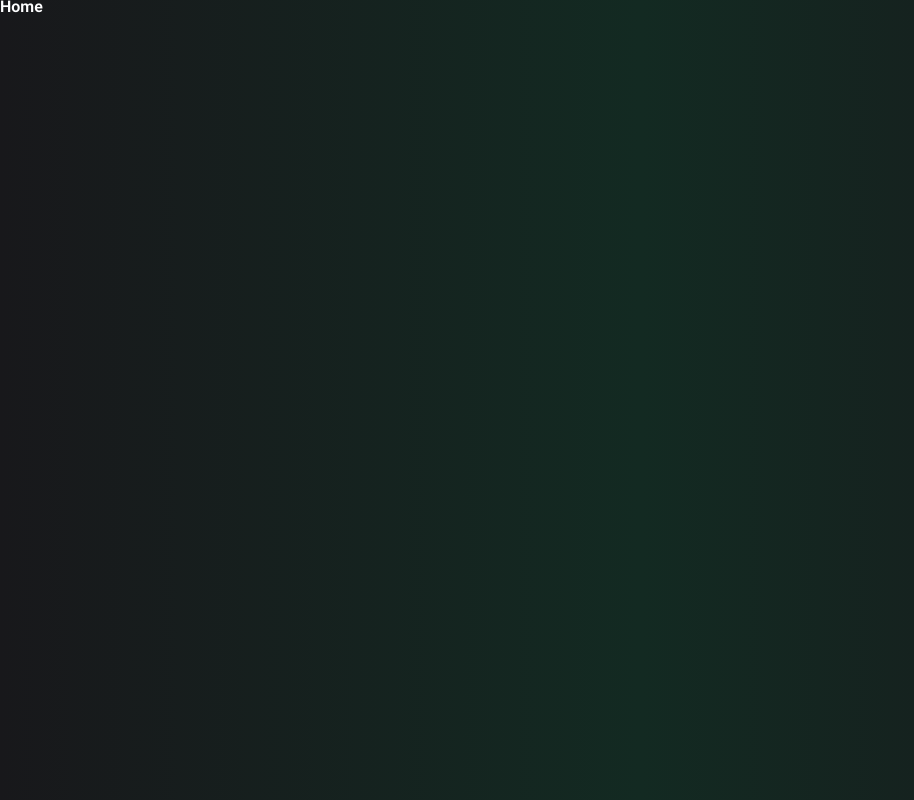
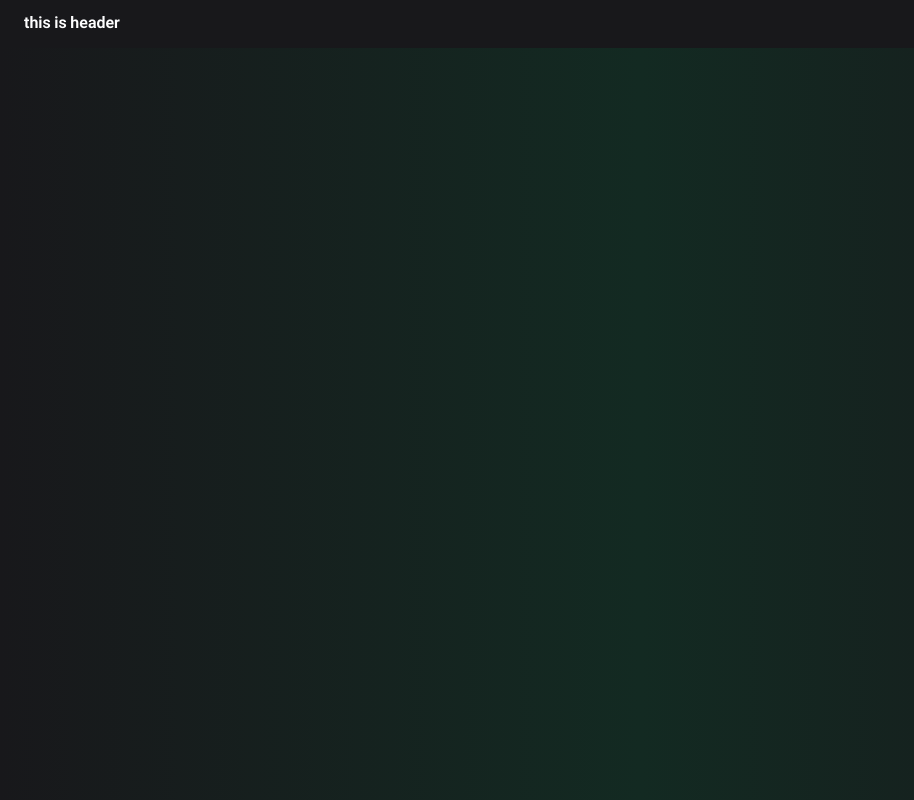
Before and after one commit to mohammadmehdidalvandii/RotiKala, a React (Vite) app: page / in a window 1280 px wide. Shown: the whole page, without its empty margins (0-914 px from the left). Built offline with nearby package versions, Linux system fonts and the light colour scheme.

Commit message:
create components header

```diff
--- a/src/App.jsx
+++ b/src/App.jsx
@@ -3,7 +3,7 @@ import routes from "./routes"
 // import db from './data/db.json'
 import { useState } from "react"
 import productContext from './context/ProductContext'
-
+import Header from "./components/module/Header/Header"
 
 function App() {
   const router =useRoutes(routes)
@@ -19,7 +19,7 @@ function App() {
         setUserBasket
       }}
       >
-
+        <Header/>
       {router}
       </productContext.Provider>
     </>
--- /dev/null
+++ b/src/components/module/Header/Header.css
@@ -0,0 +1,9 @@
+.header{
+    display: block;
+    position: fixed;
+    width: 100%;
+    height: 3rem;
+    padding: 1rem 1.5rem;
+    margin: 0;
+    background-color: var(--color-black-2);
+}
--- /dev/null
+++ b/src/components/module/Header/Header.jsx
@@ -0,0 +1,11 @@
+import './Header.css'
+
+function Header() {
+  return (
+    <section className="header">
+        this is header
+    </section>
+  )
+}
+
+export default Header
```
Also changed, not shown: public/assets/svg/logo.svg (added).
